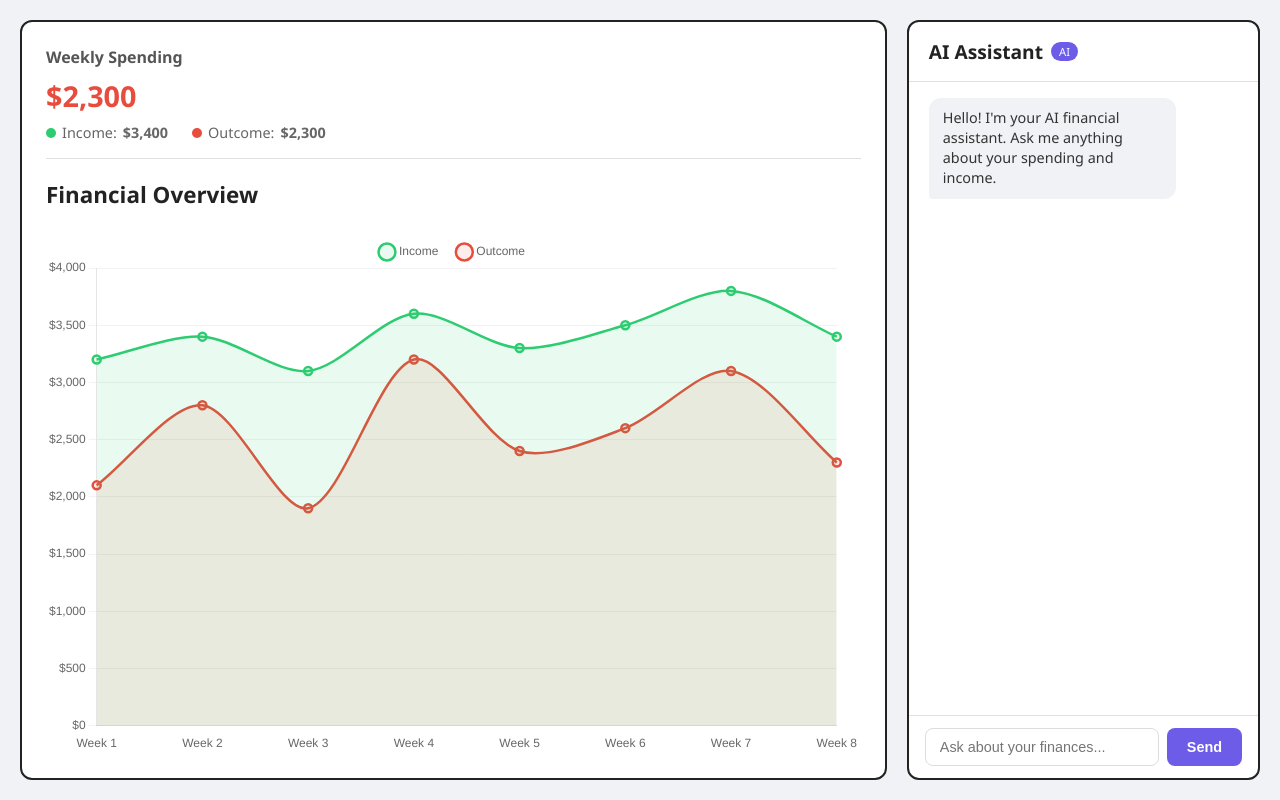
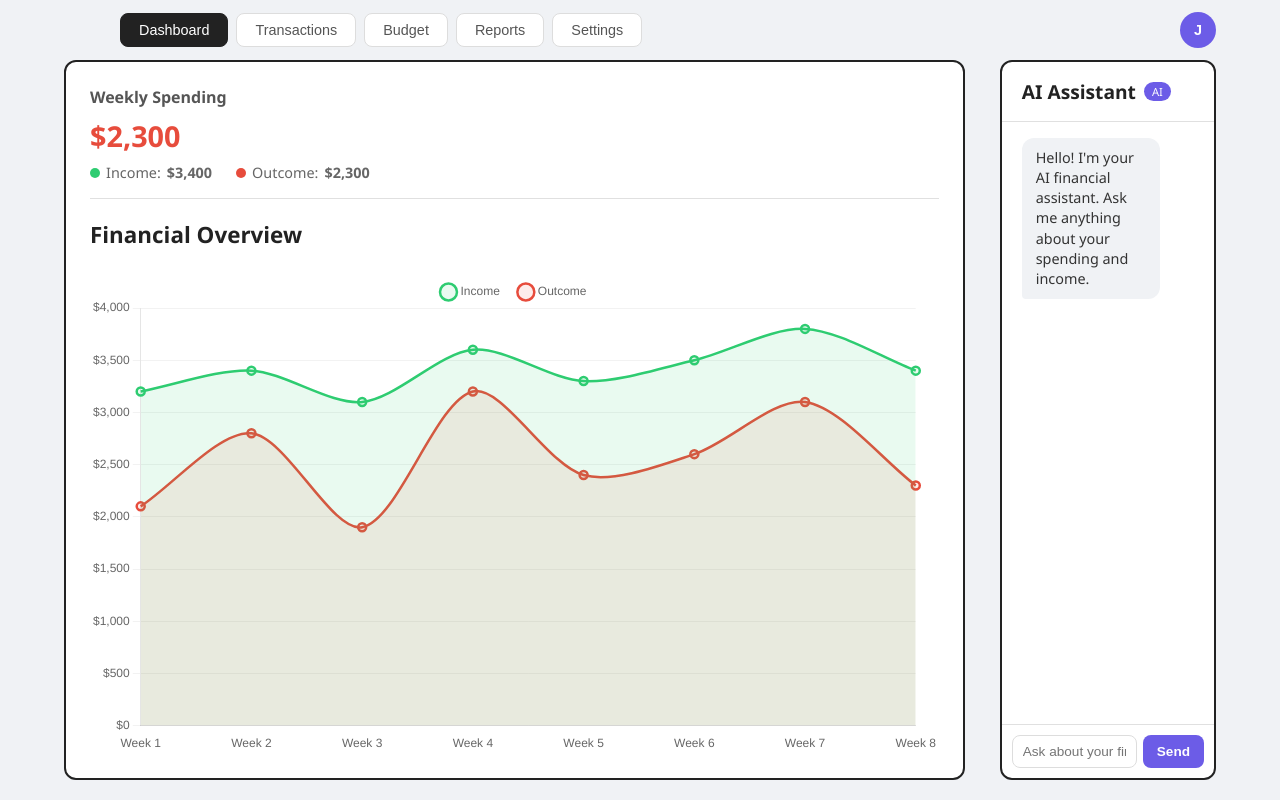
Before and after one commit to James-hg/MountMadness2026, a Flask app: page / in a window 1280 px wide. Run offline with Flask 3, Linux system fonts and the light colour scheme.

Commit message:
Add nav bar, profile button, and balanced layout margins
- Added logo placeholder and nav buttons (Dashboard, Transactions, Budget, Reports, Settings)
- Added Google-style circle profile button on far right
- Equal 5% margins on left and right sides
- Fixed AI chat input/button sizing for narrow panel

```diff
--- a/static/css/style.css
+++ b/static/css/style.css
@@ -11,16 +11,78 @@ body {
     min-height: 100vh;
 }
 
+/* ── Top Navigation ── */
+.top-nav {
+    padding: 12px 5% 12px 5%;
+    display: flex;
+    align-items: center;
+    gap: 8px;
+}
+
+.nav-logo {
+    width: 48px;
+    flex-shrink: 0;
+}
+
+.nav-links {
+    display: flex;
+    gap: 8px;
+}
+
+.nav-profile {
+    margin-left: auto;
+}
+
+.profile-btn {
+    width: 36px;
+    height: 36px;
+    border-radius: 50%;
+    border: none;
+    background: #6c5ce7;
+    color: #fff;
+    font-size: 0.9rem;
+    font-weight: 600;
+    cursor: pointer;
+    transition: opacity 0.2s;
+}
+
+.profile-btn:hover {
+    opacity: 0.85;
+}
+
+.nav-btn {
+    padding: 8px 18px;
+    background: #fff;
+    border: 1.5px solid #ddd;
+    border-radius: 8px;
+    font-size: 0.9rem;
+    font-weight: 500;
+    color: #555;
+    cursor: pointer;
+    transition: all 0.2s;
+}
+
+.nav-btn:hover {
+    background: #f0f2f5;
+    border-color: #bbb;
+}
+
+.nav-btn.active {
+    background: #222;
+    color: #fff;
+    border-color: #222;
+}
+
 .container {
     display: flex;
-    min-height: 100vh;
-    padding: 20px;
-    gap: 20px;
+    min-height: calc(100vh - 60px);
+    padding: 0 5% 20px 5%;
+    gap: 3%;
 }
 
 /* ── Left Panel: Graph ── */
 .graph-panel {
-    flex: 7;
+    flex: 8;
     background: #fff;
     border: 2px solid #222;
     border-radius: 12px;
@@ -90,7 +152,7 @@ body {
 
 /* ── Right Panel: AI Chatbox ── */
 .chat-panel {
-    flex: 3;
+    flex: 2;
     background: #fff;
     border: 2px solid #222;
     border-radius: 12px;
@@ -159,18 +221,19 @@ body {
 }
 
 .chat-input-area {
-    padding: 12px 16px;
+    padding: 10px;
     border-top: 1px solid #e0e0e0;
     display: flex;
-    gap: 8px;
+    gap: 6px;
 }
 
 .chat-input-area input {
     flex: 1;
-    padding: 10px 14px;
+    min-width: 0;
+    padding: 8px 10px;
     border: 1.5px solid #ddd;
     border-radius: 8px;
-    font-size: 0.9rem;
+    font-size: 0.85rem;
     outline: none;
     transition: border-color 0.2s;
 }
@@ -180,14 +243,15 @@ body {
 }
 
 .chat-input-area button {
-    padding: 10px 20px;
+    padding: 8px 14px;
     background: #6c5ce7;
     color: #fff;
     border: none;
     border-radius: 8px;
-    font-size: 0.9rem;
+    font-size: 0.85rem;
     font-weight: 600;
     cursor: pointer;
+    flex-shrink: 0;
     transition: background 0.2s;
 }
 
--- a/templates/index.html
+++ b/templates/index.html
@@ -8,6 +8,21 @@
     <script src="https://cdn.jsdelivr.net/npm/chart.js@4.4.7/dist/chart.umd.min.js"></script>
 </head>
 <body>
+    <nav class="top-nav">
+        <div class="nav-logo">
+            <!-- Logo goes here -->
+        </div>
+        <div class="nav-links">
+            <button class="nav-btn active">Dashboard</button>
+            <button class="nav-btn">Transactions</button>
+            <button class="nav-btn">Budget</button>
+            <button class="nav-btn">Reports</button>
+            <button class="nav-btn">Settings</button>
+        </div>
+        <div class="nav-profile">
+            <button class="profile-btn">J</button>
+        </div>
+    </nav>
     <div class="container">
         <!-- Left Panel: Graph -->
         <div class="graph-panel">
```
Also changed, not shown: index.html (+15 -0 lines).
